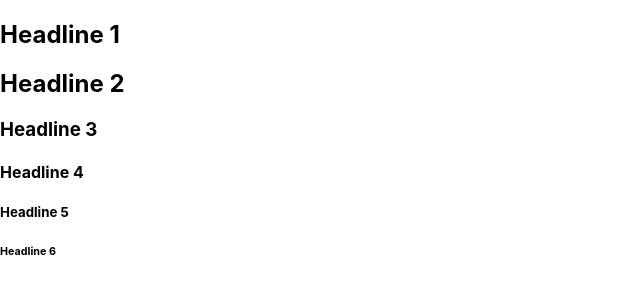
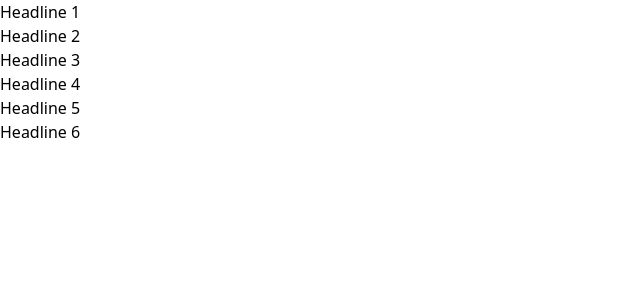
Before and after one commit to Justin-Bento/believe-support-services, a Next.js app: page / in a window 1280 px wide. Shown: the top 300 px of the page, without its empty margins (0-640 px from the left). Built offline with nearby package versions, Linux system fonts and the light colour scheme.

Commit message:
Add the Tailwind directives to your CSS

```diff
--- a/styles/globals.css
+++ b/styles/globals.css
@@ -1,26 +1,6 @@
-html,
-body {
-  padding: 0;
-  margin: 0;
-  font-family: -apple-system, BlinkMacSystemFont, Segoe UI, Roboto, Oxygen,
-    Ubuntu, Cantarell, Fira Sans, Droid Sans, Helvetica Neue, sans-serif;
-}
-
-a {
-  color: inherit;
-  text-decoration: none;
-}
-
 * {
   box-sizing: border-box;
 }
-
-@media (prefers-color-scheme: dark) {
-  html {
-    color-scheme: dark;
-  }
-  body {
-    color: white;
-    background: black;
-  }
-}
+@tailwind base;
+@tailwind components;
+@tailwind utilities;
```
